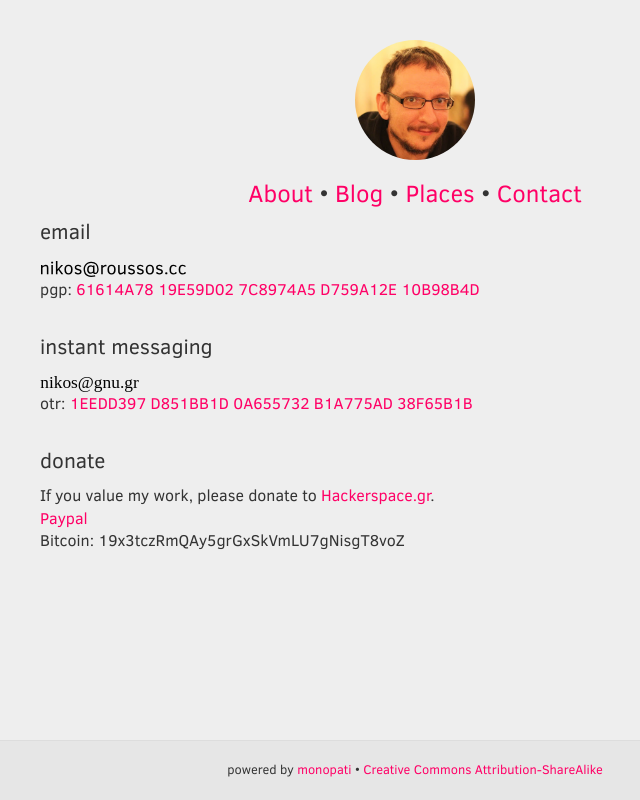
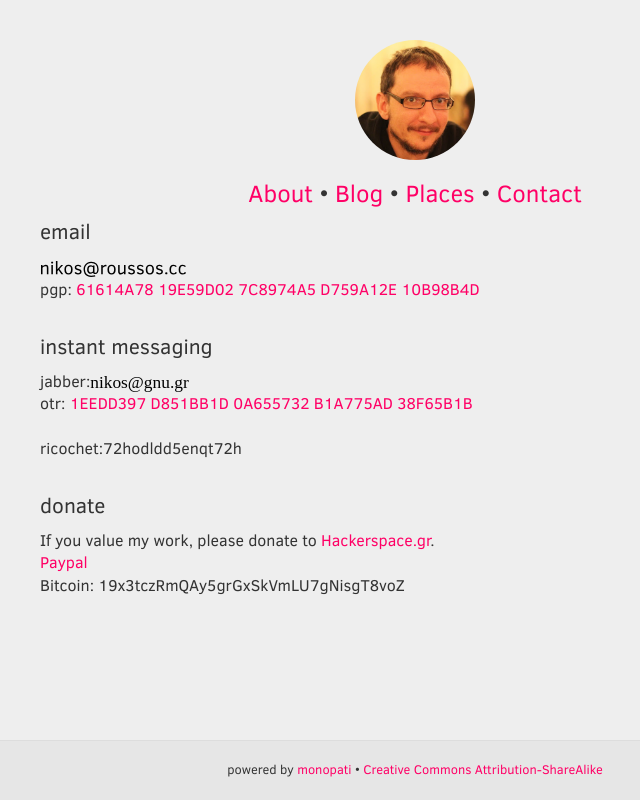
Before and after one commit to comzeradd/roussos.cc, a plain HTML site: page contact.html in a window 1280 px wide. Shown: the whole page, without its empty margins (225-865 px from the left). Drawn offline with Linux system fonts and the light colour scheme.

Commit message:
Add richochet

```diff
--- a/contact.html
+++ b/contact.html
@@ -81,7 +81,7 @@
       <div class="lead">instant messaging</div>
 
       <div class="contact-section">
-        <div><img src="/static/img/jabber.svg" title="xmpp (jabber)" /></div>
+        <div>jabber:<img src="/static/img/jabber.svg" title="xmpp (jabber)" /></div>
         <div>
           otr:
           <a data-toggle="modal" data-target="#OTRModal" href="#">1EEDD397 D851BB1D 0A655732 B1A775AD 38F65B1B</a>
@@ -105,6 +105,11 @@
             </div>
           </div>
         </div>
+      </div>
+
+      <div class="contact-section">
+        <div>&nbsp;</div>
+        <div>ricochet:72hodldd5enqt72h</div>
       </div>
     </section>
 
--- a/feed.xml
+++ b/feed.xml
@@ -6,7 +6,7 @@
   <link href="https://www.roussos.cc/" />
   <icon>https://www.roussos.cc/favicon.ico</icon>
   <logo>https://www.roussos.cc/static/img/me.jpg</logo>
-  <updated>2016-03-22T13:49:53Z</updated>
+  <updated>2016-04-25T12:45:34Z</updated>
 
     <entry>
       <title>Will you be my cryptovalentine?</title>
```
Also changed, not shown: category/libre/feed/atom/index.html (+1 -1 lines), pages/contact.html (+6 -1 lines), 1 other file.
